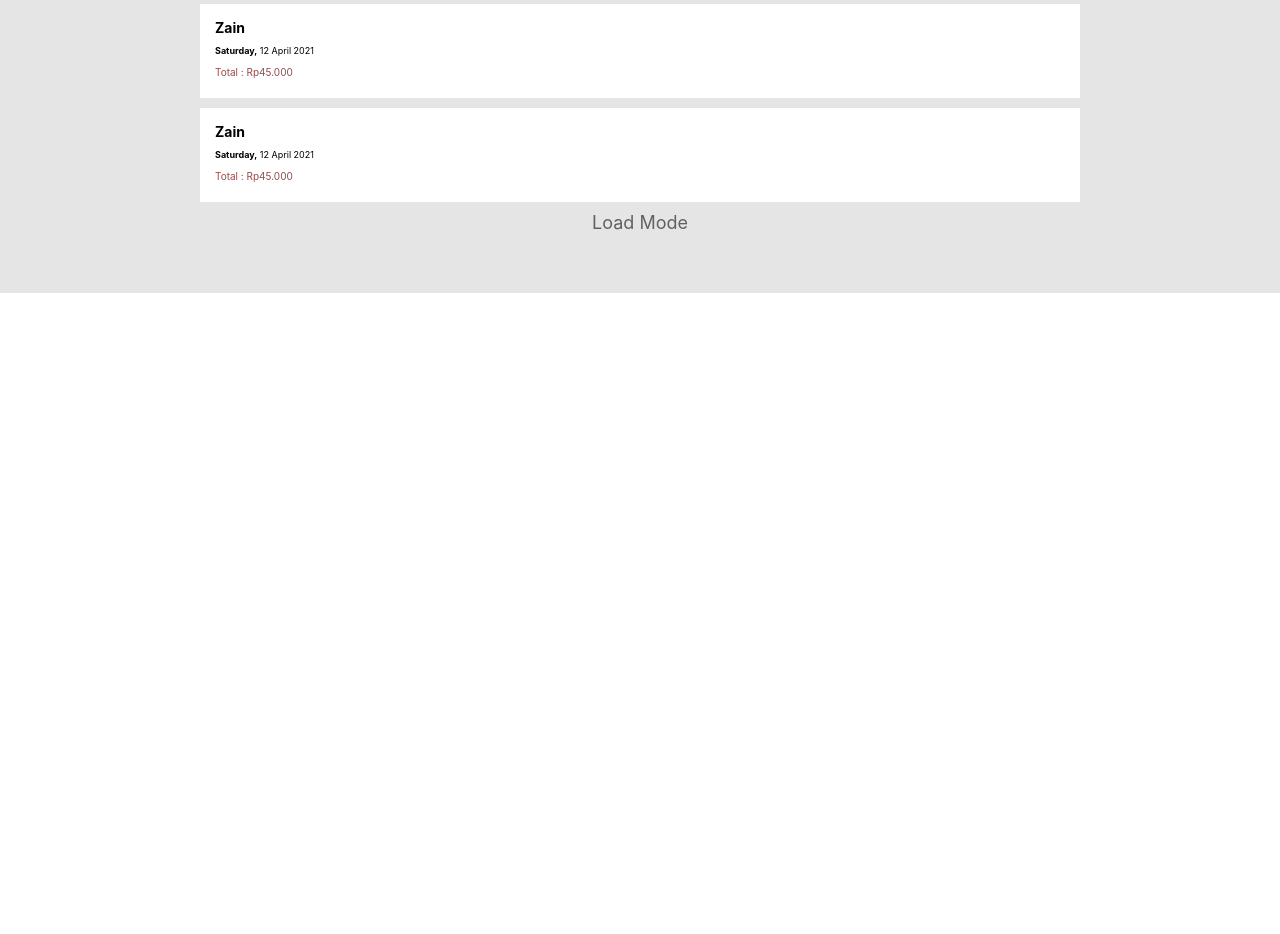
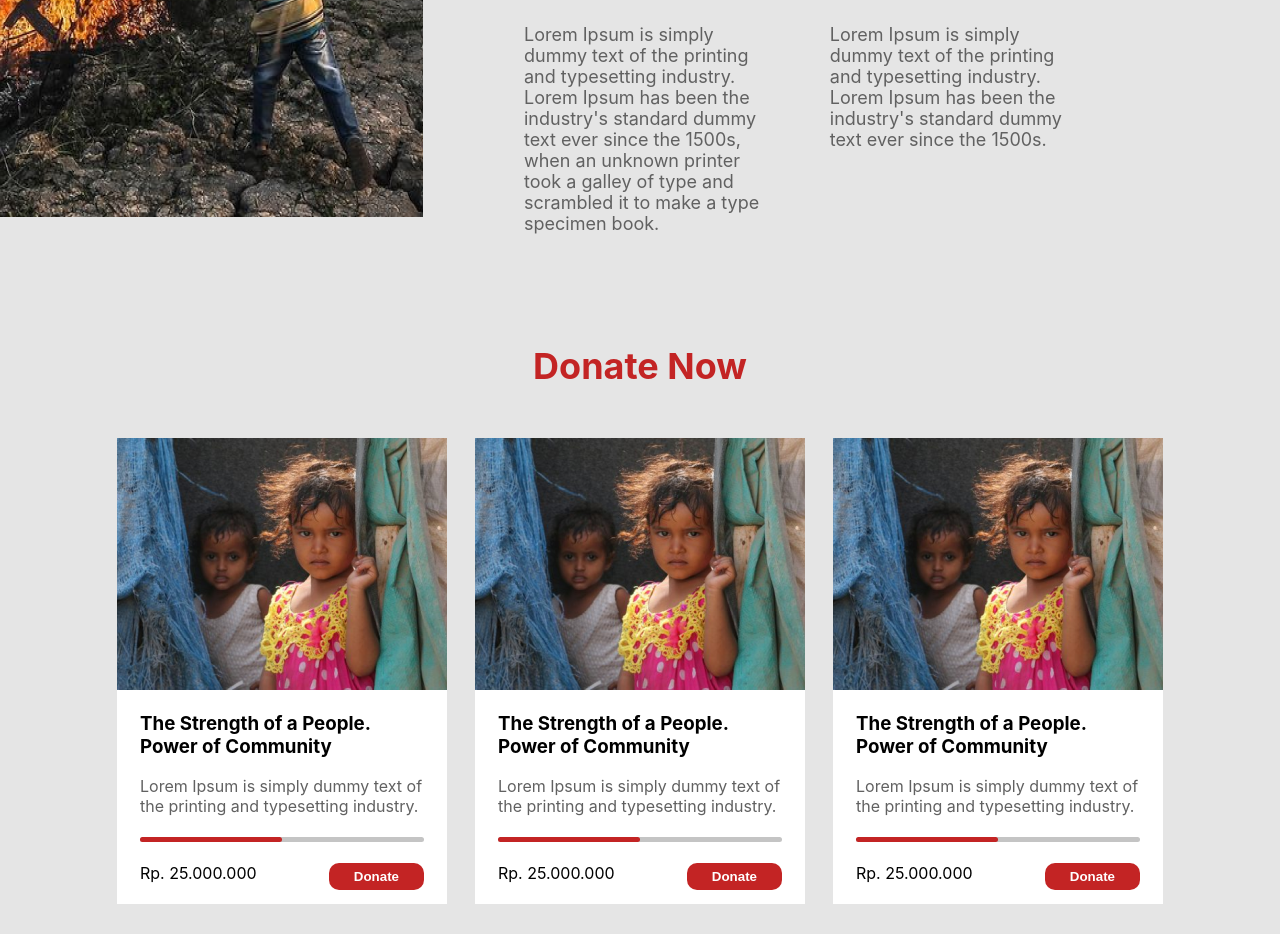
Before and after one commit to ahmadraihannudinyahya/Holly-Ways, a React (Create React App) app: page / in a window 1280 px wide. Shown: the part 1280-2214 px from the top of the page. Before the commit the page ends 1573 px from the top, so only its background shows below. Built offline with nearby package versions, Linux system fonts and the light colour scheme.

Commit message:
implement progress in fund card

```diff
--- a/src/App.js
+++ b/src/App.js
@@ -7,7 +7,8 @@ function App() {
   return (
     <div className="App">
       <Navbar />
-      <FundDetail />
+      <Landing />
+      <ListFund />
     </div>
   );
 }
--- a/src/component/common/CardFund.css
+++ b/src/component/common/CardFund.css
@@ -11,17 +11,19 @@
   margin: 0 23px;
   color: #616161;
 }
-
 .cardfund > div:nth-child(4) {
-  margin: 40px 23px;
+  margin: 21px 23px;
+}
+.cardfund > div:nth-child(5) {
+  margin: 15px 23px;
   display: flex;
   justify-content: space-between;
 }
-.cardfund > div:nth-child(4) > div > p {
+.cardfund > div:nth-child(5) > div > p {
   font-weight: 800px;
 }
 
-.cardfund > div:nth-child(4) > div > button {
+.cardfund > div:nth-child(5) > div > button {
   border: none;
   border-radius: 10px;
   background-color: #c32424;
--- a/src/component/common/CardFund.js
+++ b/src/component/common/CardFund.js
@@ -1,4 +1,5 @@
 import './CardFund.css'
+import Progress from './Progress';
 
 function CardFund(){
   return(
@@ -6,6 +7,9 @@ function CardFund(){
       <img src="/image/Rectangle7.png" alt="Bocah" />
       <h3>The Strength of a People. Power of Community</h3>
       <p>Lorem Ipsum is simply dummy text of the printing and typesetting industry.</p>
+      <div>
+        <Progress />
+      </div>
       <div>
         <div>
           <p>Rp. 25.000.000</p>
```
